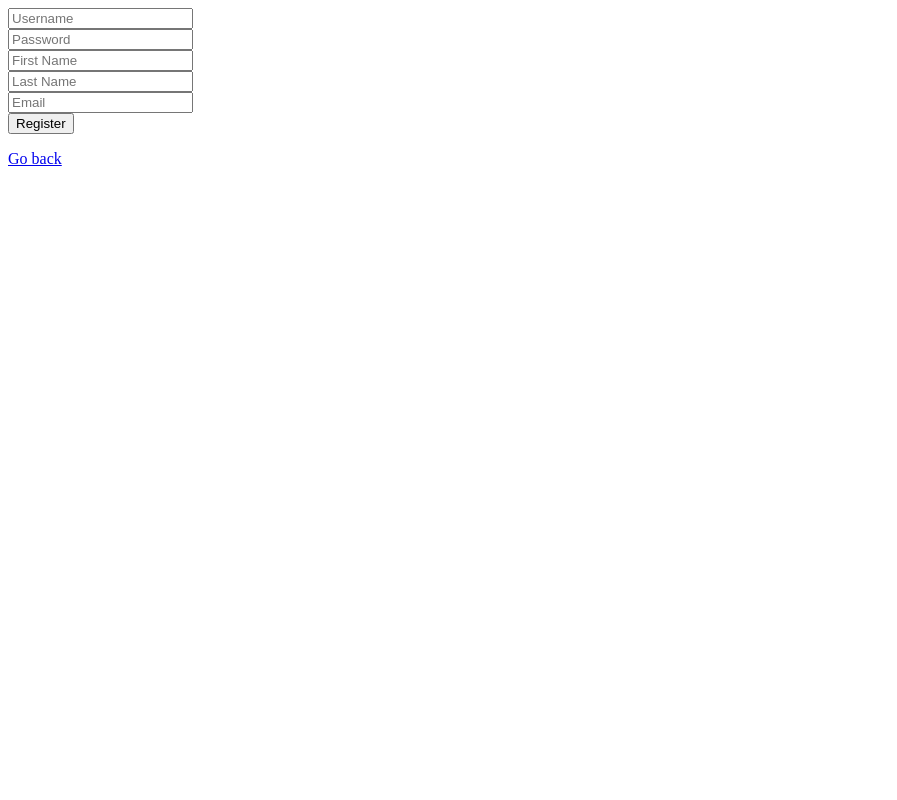
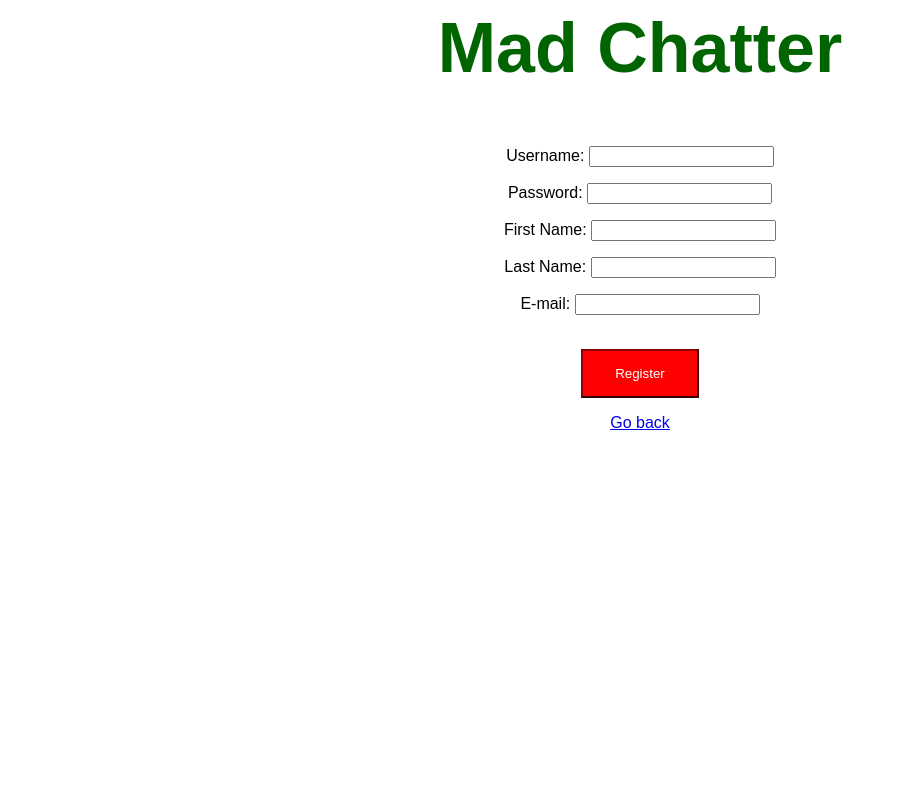
Before and after one commit to jkracz/MadChatter, a Flask app: page /register in a window 1280 px wide. Shown: the whole page, without its empty margins (0-897 px from the left). Run offline with Flask 2, Linux system fonts and the light colour scheme.

Commit message:
Task Report

```diff
--- a/templates/register.html
+++ b/templates/register.html
@@ -1,14 +1,32 @@
 <html>
 <head>
+    <title>Register</title>
+    <style>
+        #body{
+            text-align:center;
+            font-family:"Century Gothic", CenturyGothic, AppleGothic, sans-serif;
+        }
+        #heading{
+            font-size:70px;
+            color:darkgreen;
+        }
+        #button{
+            background-color:red;
+            border-color:darkred;
+            color:white;
+            padding:15px 32px;
+        }
+    </style>
 </head>
-<body>
+<body id="body">
+<h2 id="heading">Mad Chatter</h2>
 <form action="/registerAuth" method="POST">
-	<input type="text" name = "username" placeholder="Username" required/> </br>
-	<input type="password" name = "password" placeholder="Password" required/></br>
-	<input type="text" name = "first_name" placeholder="First Name" required/> </br>
-	<input type="text" name = "last_name" placeholder="Last Name" required/> </br>
-	<input type="email" name = "email" placeholder="Email" required/> </br>
-	<input type="submit" value = Register />
+    <p>Username: <input type="text" name = "username" required/></p>
+    <p>Password: <input type="password" name = "password" required/></p>
+    <p>First Name: <input type="text" name = "first_name" required/></p>
+    <p>Last Name: <input type="text" name = "last_name" required/></p>
+    <p>E-mail: <input type="email" name = "email" required/></p><br>
+	<input type="submit" value = Register id="button"/>
 	{% if error %}
 		<p class="error"><strong>Error:</strong> {{error}}</p>
 	{% endif %}
```
